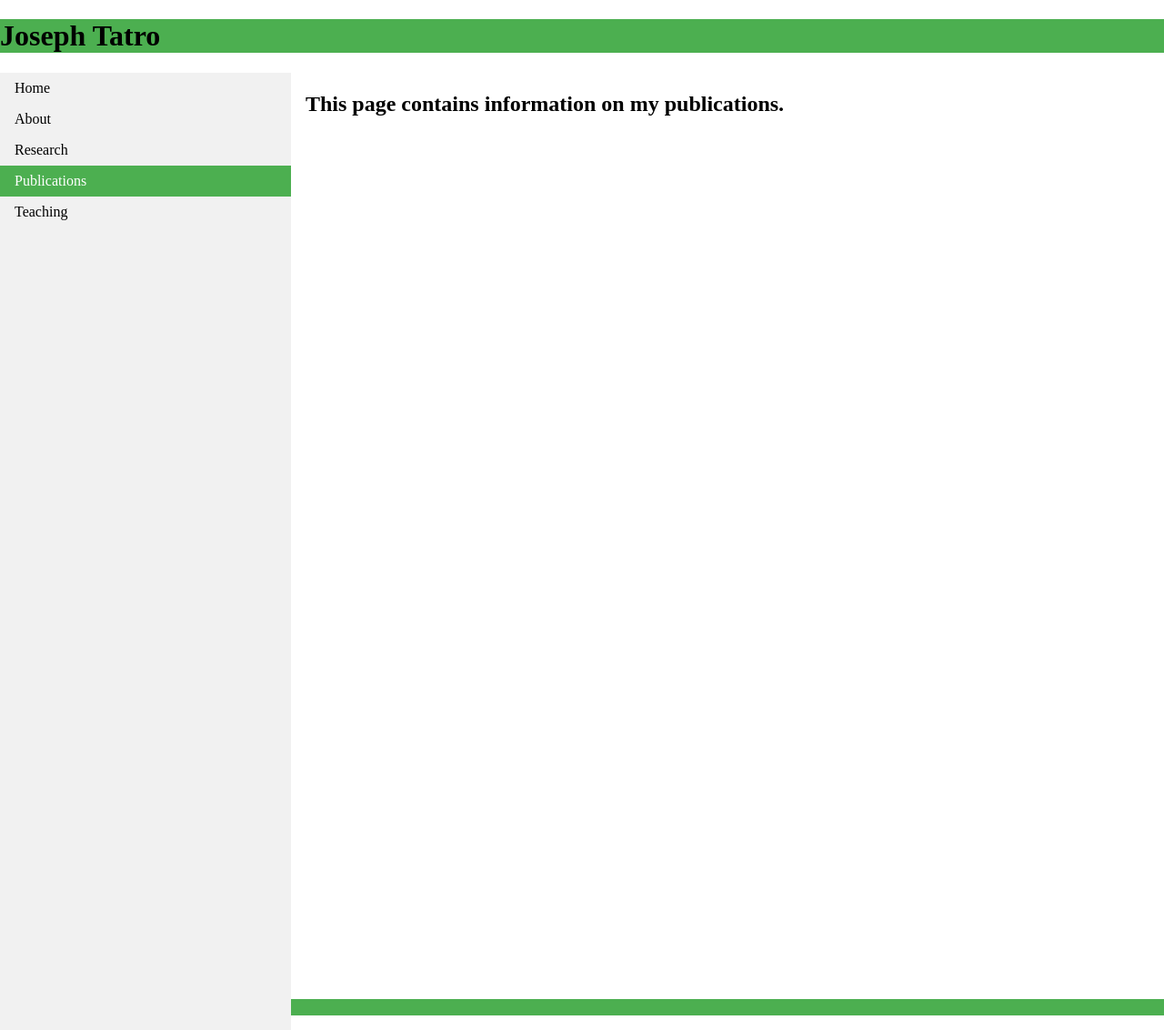
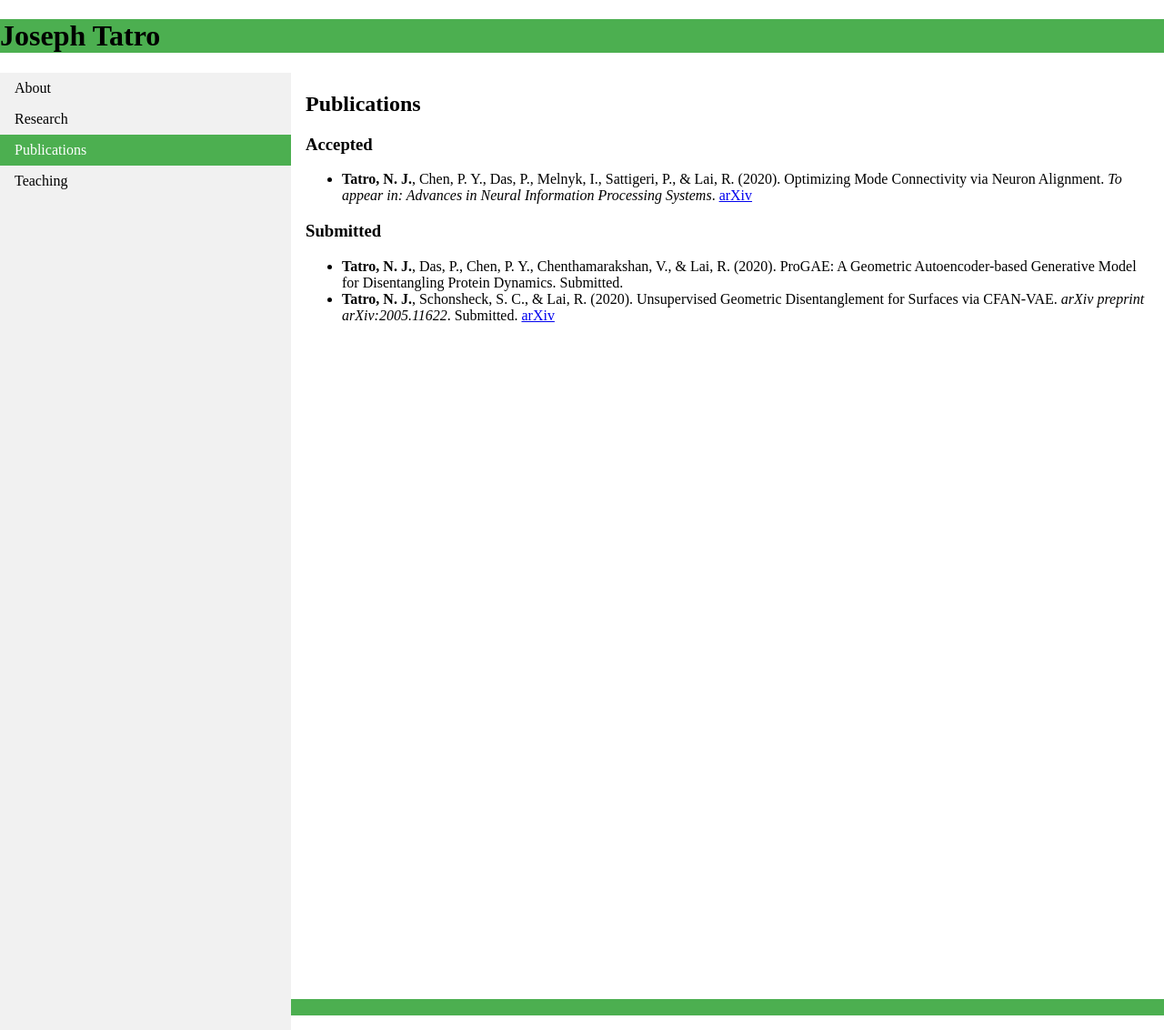
Before and after one commit to tatron/tatron.github.io, a Jekyll site: the page built from publications.md, in a window 1280 px wide and 1132 px high. Shown: the whole window at 91% size. Built offline with Jekyll 4.4.1, drawn with Linux system fonts in a browser that asks for light colours.

Commit message:
Update publications.md

```diff
--- a/publications.md
+++ b/publications.md
@@ -4,7 +4,6 @@ title: Publications
 ---
 <body>
 <ul class="sidenav">
-  <li><a href="/">Home</a></li>
   <li><a href="/about.html">About</a></li>
   <li><a href="/research.html">Research</a></li>
   <li><a class="active" href="#publications">Publications</a></li>
@@ -12,6 +11,16 @@ title: Publications
 </ul>
 
 <div class="content">
-<h2>This page contains information on my publications.</h2>
+<h2>Publications</h2>
+  <h3> Accepted </h3>
+   <ul>
+    <li> <b>Tatro, N. J.</b>, Chen, P. Y., Das, P., Melnyk, I., Sattigeri, P., & Lai, R. (2020). Optimizing Mode Connectivity via Neuron Alignment. <i>To appear in: Advances in Neural Information Processing Systems</i>. <a href="https://arxiv.org/abs/2009.02439">arXiv</a>
+     </li>
+   </ul>
+  <h3> Submitted </h3>
+  <ul>
+    <li> <b>Tatro, N. J.</b>, Das, P., Chen, P. Y., Chenthamarakshan, V., & Lai, R. (2020). ProGAE: A Geometric Autoencoder-based Generative Model for Disentangling Protein Dynamics. Submitted. </li>
+    <li> <b>Tatro, N. J.</b>, Schonsheck, S. C., & Lai, R. (2020). Unsupervised Geometric Disentanglement for Surfaces via CFAN-VAE. <i>arXiv preprint arXiv:2005.11622</i>. Submitted. <a href="https://arxiv.org/abs/2005.11622">arXiv</a> </li>
+  </ul>
 </div>
 </body>
```
